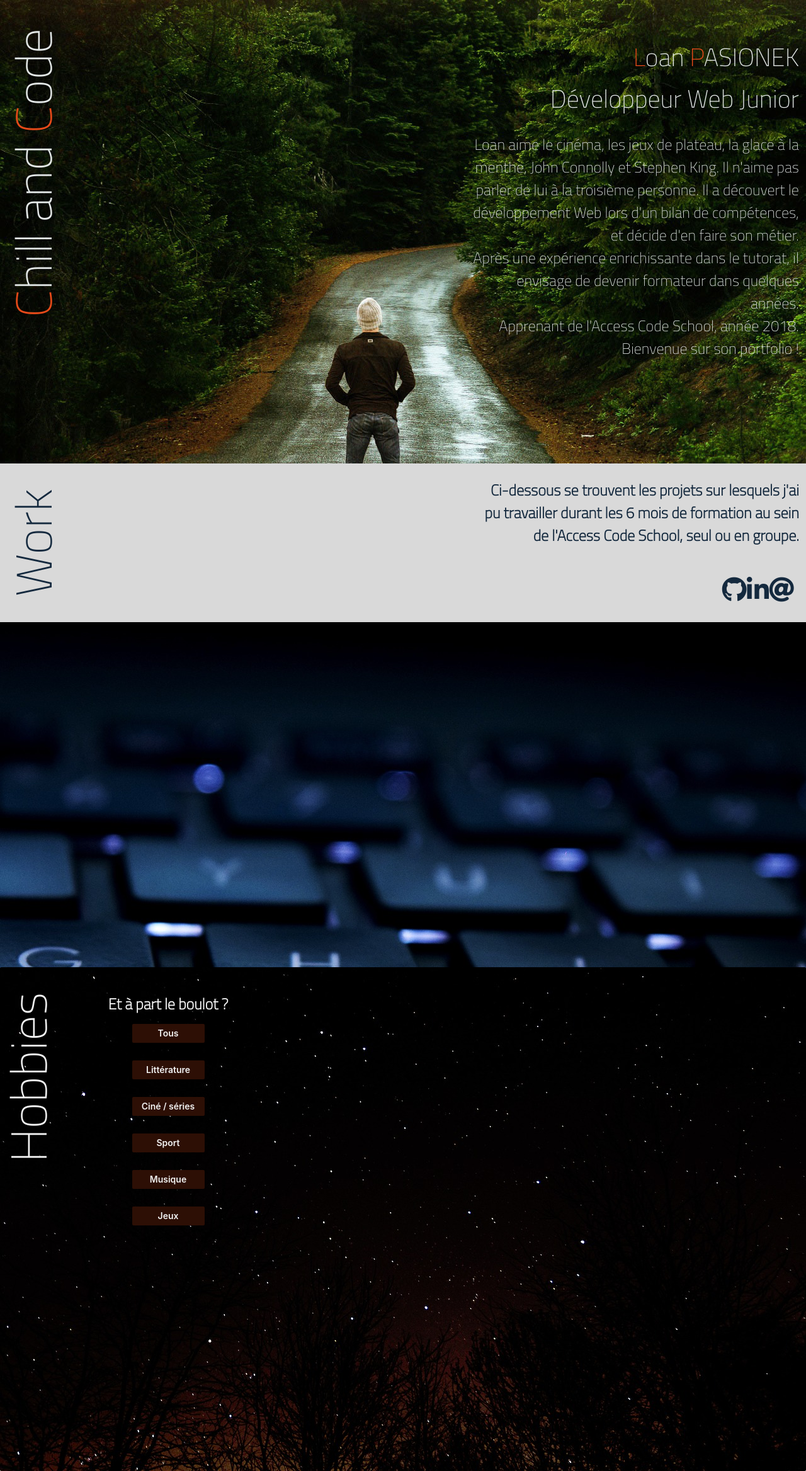
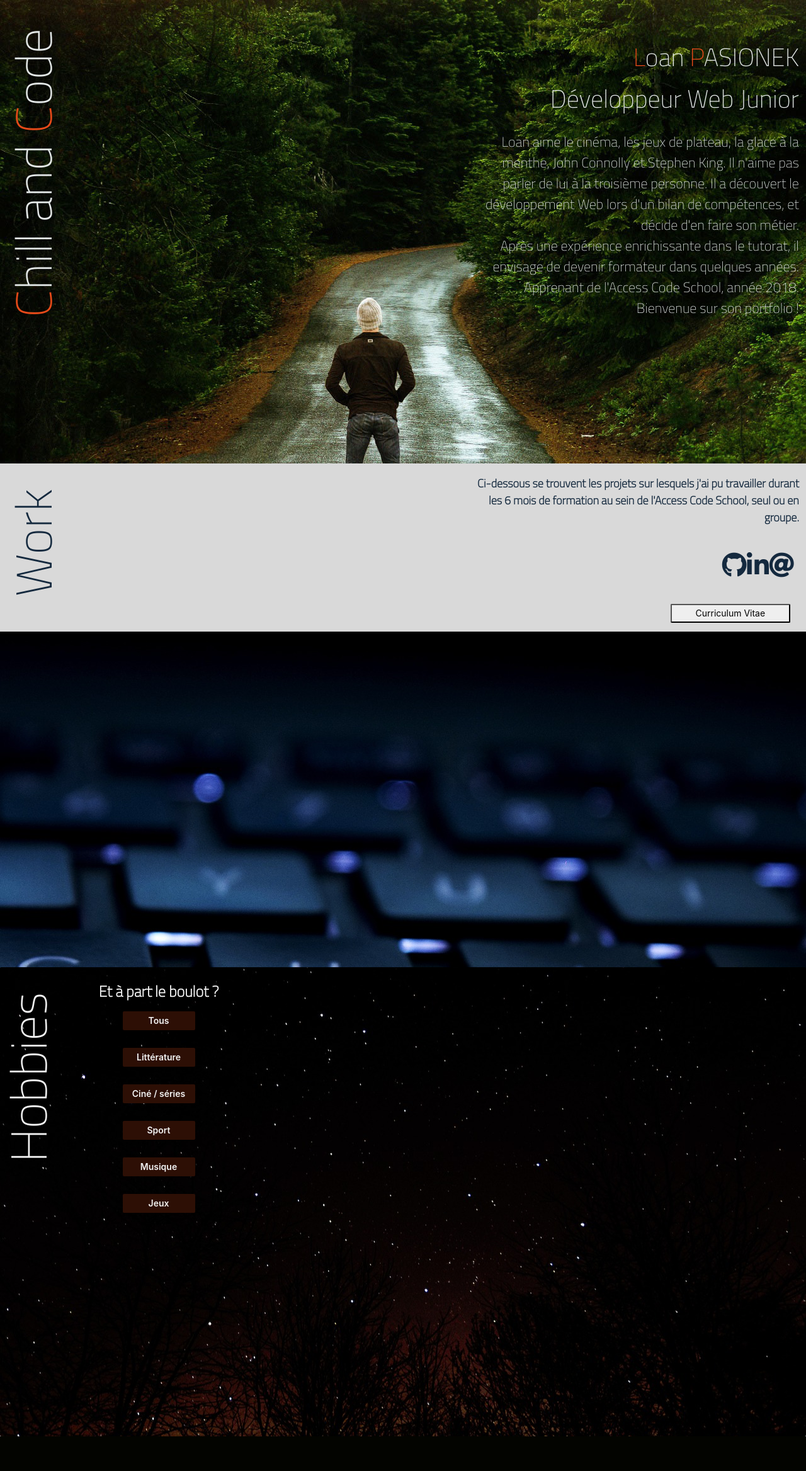
Before and after one commit to loanpasionek/PortfolioChill_Symfony, a Symfony app: template templates/page/index.html.twig in a window 1280 px wide. Shown: the part 64-2400 px from the top of the page at 63% size. After the commit the page ends 2345 px from the top, so only its background shows below. Run offline with Twig, Linux system fonts and the light colour scheme; the template is opened without the code that fills it, so the values that code supplies are empty; some libraries are stand-ins or nearby versions.

Commit message:
Ajout d'un modal pour le C.V., travail sur écrans 15 pouces

```diff
--- a/templates/Layouts/header.html.twig
+++ b/templates/Layouts/header.html.twig
@@ -33,7 +33,7 @@
 
 
     <section id="presentation" class="row titillium fixed mtop45p mtop0-sm">
-        <div class="h125p-sm bg_forest_sm titillium">                                         <!-- pseudo élément à ajouter sur le h1 -->
+        <div class="h125p-sm bg_forest_sm titillium relative bg-forest-sm">
             <h1 class="col rotated h1-sm color3 fs80 fs80-sm nomargin titleSection"><span class="color1 coloredChars">C</span>hill and <span class="color1 coloredChars">C</span>ode</h1>
             <div class="col l5 offset-l6 m5 offset-m5 color3 right-align text-justify-sm">
                 <h2 class="fs40 fs40-sm"><span class="color1 coloredChars">L</span>oan <span class="color1 coloredChars">P</span>ASIONEK</h2>
@@ -43,7 +43,7 @@
 
         </div>
         <div class="col l5 offset-l6 offset-m4 m6 fs24">
-            <p class="fs20-mm fs24-sm fs24-xs color3 right-align text-justify-sm">
+            <p class="fs24-mm fs24-sm fs24-xs color3 right-align text-justify-sm">
             Loan aime le cinéma, les jeux de plateau, la glace à la menthe, John Connolly et Stephen King.
             Il n'aime pas parler de lui à la troisième personne.
             Il a découvert le développement Web lors d'un bilan de compétences, et décide d'en faire son métier. <br>
--- a/templates/Layouts/layout.html.twig
+++ b/templates/Layouts/layout.html.twig
@@ -12,6 +12,8 @@
     <link rel="stylesheet" href="https://use.fontawesome.com/releases/v5.1.0/css/all.css" integrity="sha384-lKuwvrZot6UHsBSfcMvOkWwlCMgc0TaWr+30HWe3a4ltaBwTZhyTEggF5tJv8tbt" crossorigin="anonymous">
     <link rel="stylesheet" href="{{ asset('css/materialize.min.css') }}">
     <link rel="stylesheet" href="{{ asset('css/style.css') }}">
+    <link rel="stylesheet" href="{{ asset('css/mediaqueries.css') }}">
+
 
 
     <title>Take a Chill pill</title>
--- a/templates/page/index.html.twig
+++ b/templates/page/index.html.twig
@@ -14,9 +14,7 @@
 <section id="work" class="nomargin card h100vh">
     <div class="row bgcolor5">
         <div class="col titillium bg_keyboard_sm h125p-sm">
-
             <h2 class="color5 nomargin titillium rotated fs80 fs80-sm titleSection h2padd h2-sm mtop30p">Work</h2>
-
         </div>
         <div class="col l5 offset-l6 offset-m4 m6 fs24 right-align titillium">
                 <p class="fs20-mm fs24-sm fs24-xs color5 text-justify-sm bold">
@@ -28,41 +26,62 @@
                     <li><a href="https://www.linkedin.com/in/loan-pasionek" target="_blank"><i class="fab faHover fa-linkedin-in fs40 fs40-xs color5"></i></a></li>
                     <li><a href="mailto:l.pasionek@gmail.com"><i class="fas faHover fa-at fs40 fs40-xs color5"></i></a></li>
             </ul>
+
+            <!-- Bouton d'ouverture du modal C.V. -->
+            <button id="button-modal">Curriculum Vitae</button>
+
+            <!-- Modal -->
+            <div id="modal" class="modal">
+
+            <!-- Modal content -->
+            <div class="modal-content">
+                <span class="close">&times;</span>
+                <p>Some text in the Modal..</p>
+            </div>
+
+</div>
+
+</div>
+
         </div>
+    </div>
 
-
-    </div>
+        <!-- Carousel pour les projets -->
 
     <div class="row slide2 h100">
         <div class="owl-carousel">
             {% for projet in projets %}
             <div>
                 <div class="item mleft40p color6">
-                    <div class="col l5 s12">
+                    <div class="col l5 s12 mtop30p">
                         <!-- <hr class="w75p center"> -->
                         <br>
                         <a href="{{ projet.url }}" target="_blank">
 
                         <img src="{{ asset( projet.image )}}" alt="images projets" class="col l10 s12 imgCarousel">
                         </a>
+
+                        <button id="lienProjet"><a href="{{ projet.url }}" target="_blank" class="fs20">Lien vers le projet</a></button>
+
                     </div>
-                    <div class="col l5 s12 titillium">
+                    <div class="col l5 s12 titillium mtop30p">
                         <div class="w75">
                             <hr>
                             <p class="fs24 fs24-sm bold">{{ projet.name }}</p>
                             <hr>
-                            <div class="textjustify">
+                            <div class="textjustify bold">
                                 <p class="fs20 fs20-sm"><span class="bold">Description :</span> <br>
                                     {{ projet.infos }}
                                 </p>
                                 <p class="fs20 fs20-sm"><span class="bold">Technologies utilisées :</span> <br>
                                     {{ projet.technos }}
                                 </p>
-                                <button id="lienProjet"><a href="{{ projet.url }}" target="_blank" class="fs20">Lien vers le projet</a></button>
                             </div>
                         </div>
                     </div>
                 </div>
+                    <div class="owl-prev">prev</div>
+                    <div class="owl-next">next</div>
             </div>
             {% endfor %}
         </div>
@@ -75,12 +94,10 @@
 
     <!-- Section personnelle -->
 
-<section id="hobbies" class="card nomargin h100vh h100-sm titillium slide3">
-
-
+<section id="hobbies" class="card nomargin h100vh h100minusNav-mm h100-sm titillium slide3">
     <div class="flex block-on-med-and-down">
             <h3 class="nomargin rotated fs80 fs80-sm titleSection color6 h2padd h2-sm mtop30p right-align">Hobbies</h3>
-        <div class="w100-sm flex w100 row padd40p">
+        <div class="w100-sm flex w100 row padd40p padd20p-mm">
             <div class="w25">
                     <p class="fs24 fs32-sm w75-sm bold color6 nomargin center">Et à part le boulot ?</p>
 
```
